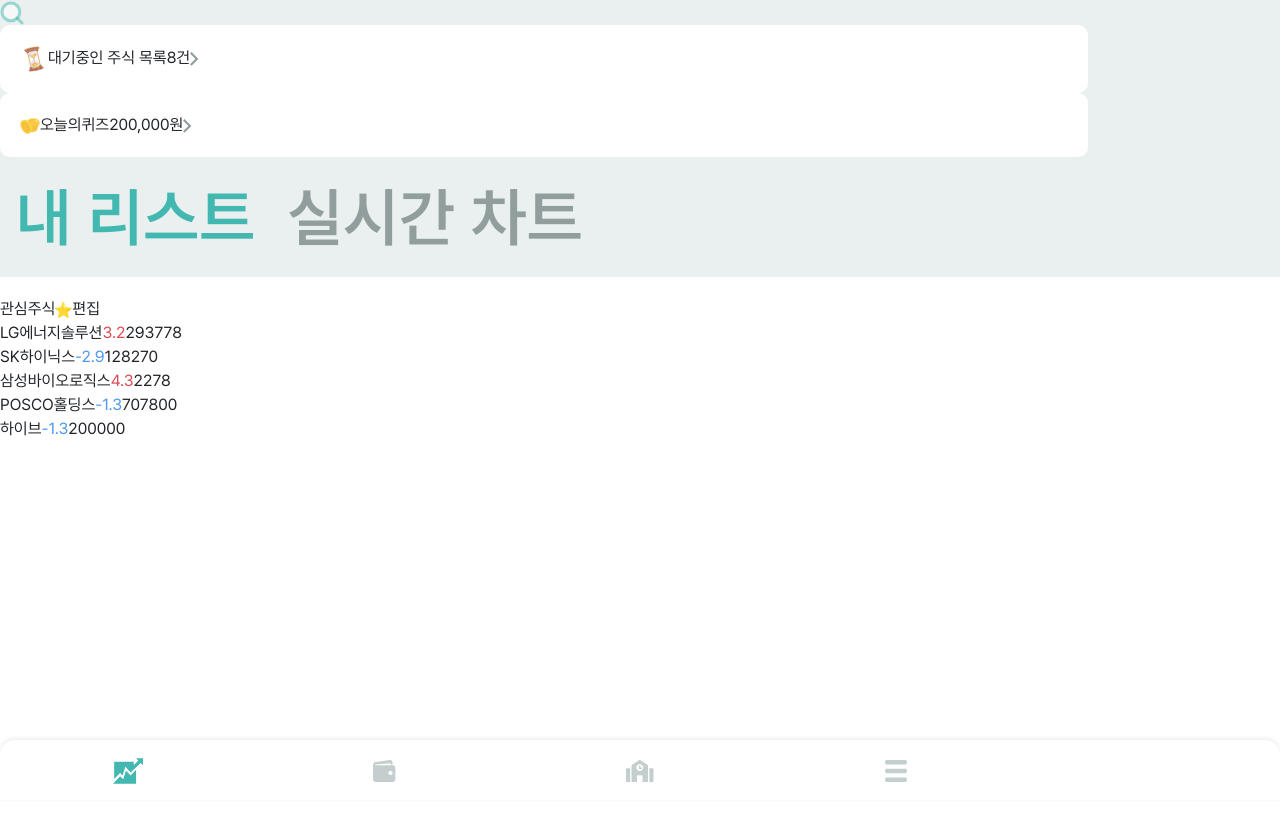
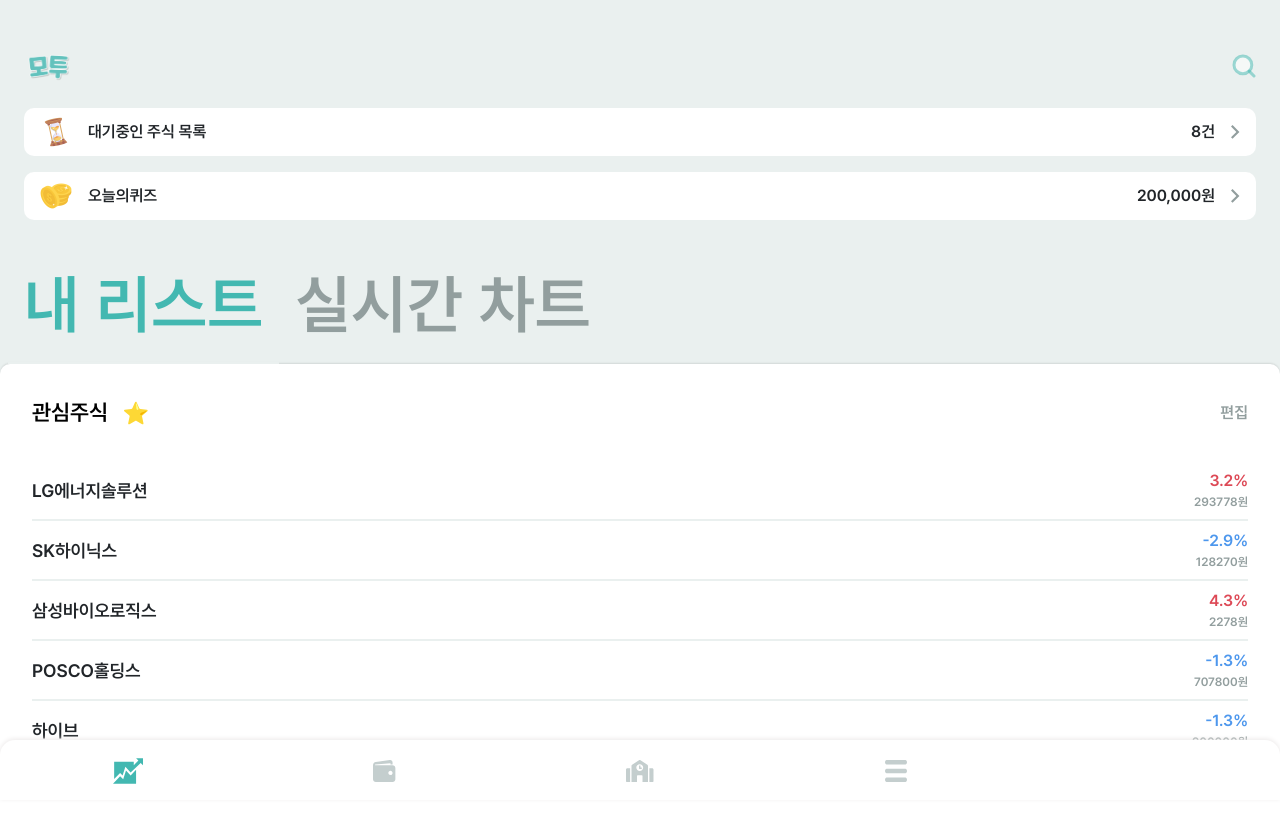
Before and after one commit to jijisusu3/Motoo, a React (Create React App) app in the folder frontend/: page / in a window 1280 px wide. Shown: the top 822 px of the page. Before the commit the page ends 800 px from the top, so only its background shows below. Built offline with nearby package versions, Linux system fonts and the light colour scheme; sample sign-in values are in the browser's storage.

Commit message:
✨ Feat(stocklistpage.jsx): stocklist page css
favorite stock css 완성

```diff
--- a/frontend/src/pages/stock-list/StockListPage.jsx
+++ b/frontend/src/pages/stock-list/StockListPage.jsx
@@ -10,6 +10,7 @@
 import Modal from "@mui/material/Modal";
 import { useDispatch } from 'react-redux';
 import { setShowNav } from "../../stores/navSlice";
+import { fontSize } from "@mui/system";
 
 const style = {
   position: "absolute",
@@ -625,21 +626,29 @@
       const profitColor = profitCheck();
       return (
         <div>
-          <span id={stock.code} onClick={goToDetail}>{stock.name}</span>
-          <span style={{ color: profitColor }}>{stock.profit}</span>
-          <span>{stock.price}</span>
+          <div className={classes.lists}>
+            <div id={stock.code} onClick={goToDetail}>{stock.name}</div>
+            <div className={classes.nowpr}>
+              <div style={{ color: profitColor, fontSize: 16 }}>{stock.profit}%</div>
+              <div>{stock.price}원</div>
+            </div>
+          </div>
+          <div className={classes.hrline}></div>
         </div>
       );
     } else {
       //수정중일때
       return (
         <div>
-          <span>{stock.name}</span>
+          <div className={classes.eleslists}>
+            <div>{stock.name}</div>
             <img
               onClick={handleDeleteModalOpen}
               src={`${process.env.PUBLIC_URL}/stock-list/wishListDelete.svg`}
               alt=""
             />
+          </div>
+          <div className={classes.hrline}></div>
         </div>
       );
     }
@@ -655,8 +664,8 @@
           src={`${process.env.PUBLIC_URL}/stock-list/waitingListIcon.svg`}
           alt=""
         />
-        <span>대기중인 주식 목록</span>
-        <span>{orderMany}건</span>
+        <div>대기중인 주식 목록</div>
+        <div>{orderMany}건</div>
         <img src={`${process.env.PUBLIC_URL}/stock-list/goTo.svg`} alt="" />
       </div>
     )
@@ -666,23 +675,32 @@
     return (
       <div>
         <div onClick={GoToOrderListPage} className={classes.limitOrderCard}>
+          <div className={classes.nametag}>
             <img
+              className={classes.imgs}
               src={`${process.env.PUBLIC_URL}/stock-list/waitingListIcon.svg`}
               alt=""
             />
-          <span>대기중인 주식 목록</span>
-          <span>{orderMany}건</span>
-          <img src={`${process.env.PUBLIC_URL}/stock-list/goTo.svg`} alt="" />
+            <div>대기중인 주식 목록</div>
+          </div>
+          <div className={classes.nametag}>
+            <div>{orderMany}건</div>
+            <img className={classes.arrow} src={`${process.env.PUBLIC_URL}/stock-list/goTo.svg`} alt="" />
+          </div>
         </div>
         <div onClick={GoToQuizPage} className={classes.limitOrderCard}>
+          <div className={classes.nametag}>
             <img
+              className={classes.imgs}
               src={`${process.env.PUBLIC_URL}/wallet/coin.svg`}
-            style={{ width: 20, height: 20 }}
               alt=""
             />
-          <span>오늘의퀴즈</span>
-          <span>200,000원</span>
-          <img src={`${process.env.PUBLIC_URL}/stock-list/goTo.svg`} alt="" />
+            <div>오늘의퀴즈</div>
+          </div>
+          <div className={classes.nametag}>
+            <div>200,000원</div>
+            <img className={classes.arrow} src={`${process.env.PUBLIC_URL}/stock-list/goTo.svg`} alt="" />
+          </div>
         </div>
       </div>
     )
@@ -691,14 +709,16 @@
 
   function MyStockList() {
     return (
-      <div style={{ backgroundColor: "white", paddingTop: 20 }}>
-        <div>
-          <span>관심주식</span>
-          <img src={`${process.env.PUBLIC_URL}/stock-list/myStar.svg`} alt="" />
+      <div className={classes.listbox}>
+        <div className={classes.editbox}>
+          <div className={classes.favorite}>
+            <div>관심주식</div>
+            <img className={classes.star} src={`${process.env.PUBLIC_URL}/stock-list/myStar.svg`} alt="" />
+          </div>
           {myListEdit ? (
-            <span onClick={editFinish}>완료</span>
+            <div onClick={editFinish}>완료</div>
           ) : (
-            <span onClick={editStart}>편집</span>
+            <div onClick={editStart}>편집</div>
           )}
         </div>
         {myListData.map((stock) => (
@@ -717,15 +737,21 @@
   return (
     <>
       <div style={{ backgroundColor: "#EAF0EF" }}>
+        <div className={classes.header}>
+          <img className={classes.logo} src={`${process.env.PUBLIC_URL}/stock-list/motoologo.png`} alt="" />
           <img
             onClick={GoToSearch}
             src={`${process.env.PUBLIC_URL}/stock-list/stockListSearchIcon.svg`}
             alt=""
             />
+        </div>
+        <div className={classes.bodybox} >
           {isSolved ? (<LimitOrder/>):(<QuizAndLimitOrder/>)}
+        </div>
         <Box sx={{ width: "100%" }}>
           <Box sx={{ borderBottom: 0, borderColor: "divider" }}>
             <Tabs
+              className={classes.tabs}
               value={value}
               onChange={handleChange}
               aria-label="basic tabs example"
--- a/frontend/src/pages/stock-list/StockListPage.module.css
+++ b/frontend/src/pages/stock-list/StockListPage.module.css
@@ -1,6 +1,103 @@
 .limitOrderCard {
-  width: 85%;
+  width: 100%;
+  height: 48px;
   border-radius: 10px;
   background-color: white;
-  padding: 20px;
+  display: flex;
+  align-items: center;
+  justify-content: space-between;
+  margin-top: 1rem;
 }
+.bodybox{
+margin: 1.5rem;
+}
+.imgs{
+  width: 32px;
+  height: 32px;
+  margin-right: 1rem;
+  margin-left: 1rem;
+}
+.nametag{
+  display: flex;
+  align-items: center;
+  font-weight: 600;
+}
+.arrow{
+  margin-left: 1rem;
+  margin-right: 1rem;
+}
+.editbox{
+  display: flex;
+  font-weight: 600;
+  justify-content: space-between;
+  padding: 2rem;
+  color: #929e9e;
+  align-items: center;
+}
+.favorite{
+  display: flex;
+  align-items: center;
+  font-size: 22px;
+  color: #000;
+}
+.listbox{
+  background-color: #fff;
+  border-radius: 10px 10px 0 0;
+  box-shadow: 0px -1px 2px rgba(0, 0, 0, 0.1);
+}
+.star{
+  width: 24px;
+  height: 24px;
+  margin-left: 1rem;
+}
+.lists{
+  display: flex;
+  justify-content: space-between;
+  align-items: center;
+  margin-left: 2rem;
+  margin-right: 2rem;
+  margin-bottom: 0.5rem;
+  margin-top: 0.5rem;
+  font-weight: 600;
+  font-size: 18px;
+}
+.hrline{
+  border: #EAF0EF 1px solid;
+  margin-left: 2rem;
+  margin-right: 2rem;
+  display: flex;
+  justify-content: center;
+}
+.nowpr{
+  display: flex;
+  flex-direction: column;
+  align-items: flex-end;
+  color: #929e9e;
+  font-weight: 600;
+  font-size: 12px;
+}
+.logo{
+  width: 48px;
+}
+.header{
+  display: flex;
+  justify-content: space-between;
+  padding-top: 3rem;
+  margin-left: 1.5rem;
+  margin-right: 1.5rem;
+  align-items: center;
+}
+.tabs{
+  margin-left: 0.5rem;
+}
+.eleslists{
+  display: flex;
+  justify-content: space-between;
+  align-items: center;
+  margin-left: 2rem;
+  margin-right: 2rem;
+  margin-bottom: 1rem;
+  margin-top: 1rem;
+  font-weight: 600;
+  font-size: 18px;
+}
```
Also changed, not shown: frontend/public/stock-list/motoologo.png (added). Lines whose indentation alone changed are shown as unchanged.
